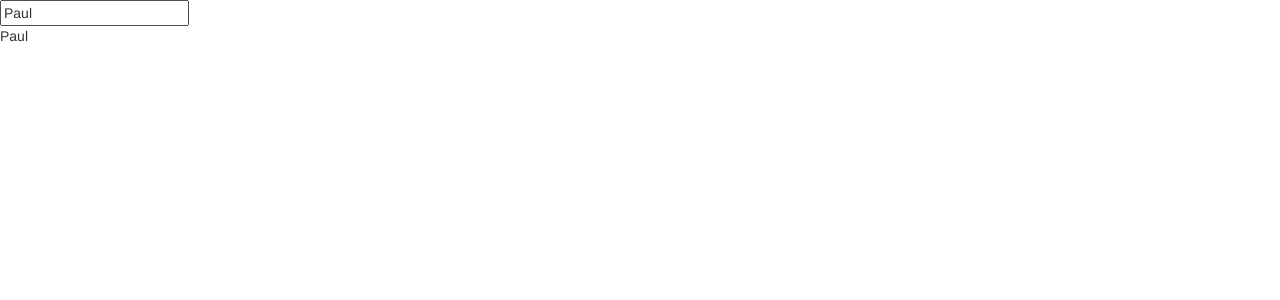
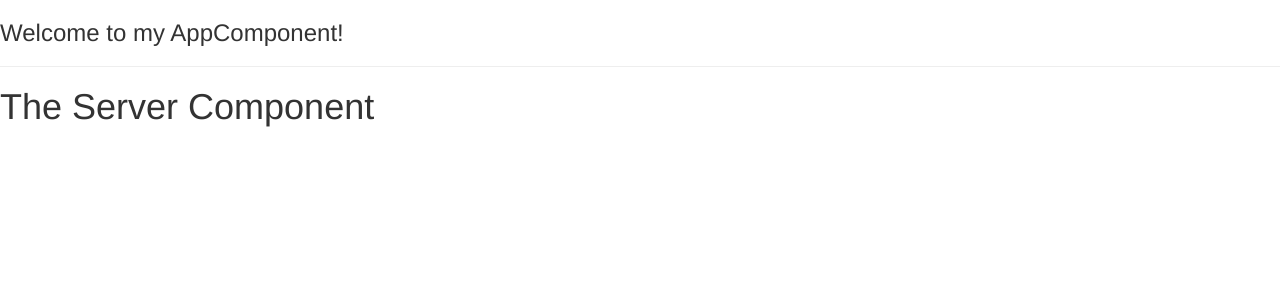
Before and after one commit to psanti93/angular-practice-v1, an Angular app in the folder my-first-app/: page / in a window 1280 px wide. Shown: the top 300 px of the page. Built offline with nearby package versions, Linux system fonts and the light colour scheme.

Commit message:
Initial commit of adding a component to the app module

```diff
--- a/my-first-app/src/app/app.component.html
+++ b/my-first-app/src/app/app.component.html
@@ -1,2 +1,3 @@
-<input type="text" [(ngModel)]="name">
-<p>{{name}}</p>
+<h3>Welcome to my AppComponent!</h3>
+<hr>
+<app-server></app-server>
--- /dev/null
+++ b/my-first-app/src/app/server/server.component.html
@@ -0,0 +1 @@
+<h1>The Server Component</h1>
```
Also changed, not shown: my-first-app/src/app/app.module.ts (+5 -3 lines), my-first-app/src/app/server/server.component.ts (added, +11 -0 lines).
